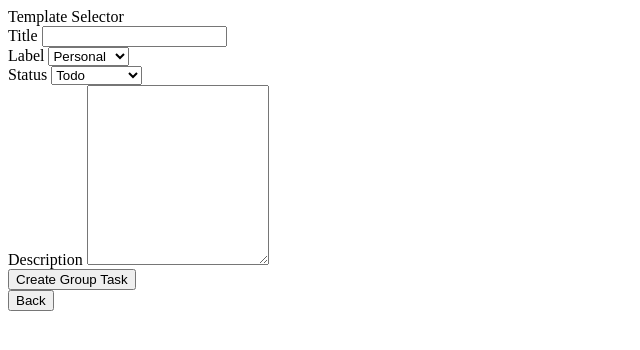
After one commit to circleorange/web-task-mgmt, a Django app: page /groups/1/task/create in a window 1280 px wide. The commit adds this page. Shown: the top 350 px of the page, without its empty margins (0-640 px from the left). Run offline with Django 5.2, Linux system fonts and the light colour scheme.

Commit message:
Group Task Create and Cancel Buttons

```diff
--- /dev/null
+++ b/groups/templates/button_group_task_cancel.html
@@ -0,0 +1,5 @@
+<div class="d-grid mt-4">
+	<button class="btn btn-primary" hx-get="/groups/{{context.group_pk}}">
+		{{button_label}}
+	</button>
+</div>
--- /dev/null
+++ b/groups/templates/button_group_task_submit.html
@@ -0,0 +1,5 @@
+<div class="d-grid mt-4">
+	<button class="btn btn-primary" hx-post="/groups/{{context.group_pk}}/task/create">
+		{{button_label}}
+	</button>
+</div>
--- a/groups/views.py
+++ b/groups/views.py
@@ -1,10 +1,52 @@
 import traceback
 from django.shortcuts import get_object_or_404, redirect, render
 from core.models import Belongs
+from tasks.forms import TaskForm
+from tasks.models import Task
 
 from users.models import CustomUser
 from groups.models import Group
 from .forms import GroupForm
+
+def group_task_list(request):
+    pass
+
+def group_task_create(request, pk):
+    print('group_task_create - Start')
+
+    if request.method == 'GET':
+        context = {
+            "task": TaskForm(),
+            "status_choices": Task.Status.choices,
+            "label_choices": Task.Label.choices,
+            "edit_mode": False,
+            'group_task': True,
+            'group_pk': pk,
+        }
+        return render(request, "task_view.html", { "context": context })
+
+    if request.method == "POST":
+        form = TaskForm(request.POST)
+
+        print(f"task_create.POST.data: {request.POST}")
+
+        if form.is_valid():
+            try:
+                task = form.save(commit = False)
+                task.creator = request.user
+                task.save()
+                print("task_create - Task has been successfully created")
+            except:
+                print("task_create - Failed to create task")
+                traceback.print_exc()
+
+            return redirect("task-list")
+        else:
+            print("task_create - Task has failed form validation")
+
+    print("task_create - Unknown HTTP operation has been received")
+    return render(request, "create_task.html", { "form": TaskForm() })
+
 
 def groups_view(request):
     context = {}
@@ -13,10 +55,10 @@ def groups_view(request):
         user_loggedIn = CustomUser.objects.get(id = request.user.id)
 
         # query Belongs model for user groups
-        user_group_relations = Belongs.objects.filter(user = user_loggedIn)
+        user_belongs = Belongs.objects.filter(user = user_loggedIn)
 
         # extract user groups
-        user_groups = [relation.group for relation in user_group_relations]
+        user_groups = [relation.group for relation in user_belongs]
 
         print(f"groups_view - User Groups: {user_groups}")
 
@@ -36,12 +78,12 @@ def group_get(request, pk):
     """
     Function to retrieve view of specific group
     """
+    # Provide Group details page
     if request.method == "GET":
         try:
             context = {
                 "group": get_object_or_404(Group, pk = pk)
             }
-            print(f"group_get - Group was succesfully retrieved: {pk}")
             return render(request, "group.html", context)
         except:
             print("group_get - Failed to retrieve group")
@@ -49,6 +91,7 @@ def group_get(request, pk):
 
 
 def group_create(request):
+    # Provide Group creation page
     if request.method == "GET":
         try:
             # retrieve the group form and respond to client
@@ -59,13 +102,13 @@ def group_create(request):
         except:
             traceback.print_exc()
 
+    # Handle group creation
     if request.method == "POST":
         group_form = GroupForm(request.POST)
 
         if group_form.is_valid():
 
             group = group_form.save()
-            # group.user.add(request.user)
 
             Belongs.objects.create(
                 user = request.user,
--- a/taskmgmt/urls.py
+++ b/taskmgmt/urls.py
@@ -47,4 +47,5 @@ urlpatterns = [
     path("groups/create", GroupViews.group_create, name="group_create"),
     path("groups/<int:pk>/delete", GroupViews.group_delete, name="group_delete"),
     path("groups/<int:pk>", GroupViews.group_get, name="group_get"),
+    path("groups/<int:pk>/task/create", GroupViews.group_task_create, name="group_task_create"),
 ]
--- /dev/null
+++ b/tasks/templates/button_task_delete.html
@@ -0,0 +1,5 @@
+<div class="d-grid mt-4">
+	<button class="btn btn-primary" hx-post="/task/{{ context.task.pk }}/delete">
+		Delete Task
+	</button>
+</div>
--- a/tasks/templates/task_list.html
+++ b/tasks/templates/task_list.html
@@ -4,11 +4,7 @@
     <div class="card">
       <div class="card-header">Tasks</div>
       <div class="card-body">
-        {% for task in tasks %}
-          {% include "task_component.html" with title=task.title label=task.label status=task.status description=task.description %}
-        {% empty %}
-          <p>No tasks have yet been created</p>
-        {% endfor %}
+        {% include "task_list_component.html" with tasks=tasks %}
       </div>
     </div>
   </div>
--- /dev/null
+++ b/tasks/templates/task_list_component.html
@@ -0,0 +1,4 @@
+{% for task in tasks %} {% include "task_component.html" with title=task.title
+label=task.label status=task.status description=task.description %} {% empty %}
+<p>No tasks have yet been created</p>
+{% endfor %}
--- a/tasks/templates/task_view.html
+++ b/tasks/templates/task_view.html
@@ -1,31 +1,33 @@
 {% if context.edit_mode %}
-<form hx-post="/task/{{ context.task.pk }}/update" hx-target="this" hx-swap="outerHTML" >
+    {% with action_url="/task/"|add:context.task.pk|add:"/update" %}
+    {% endwith %}
+{% elif context.group_task %}
+    {% with action_url="/groups/"|add:context.group_pk|add:"/task/create" %}
+    {% endwith %}
 {% else %}
-<form hx-post="/task/create" hx-target="this" hx-swap="outerHTML" >
+    {% with action_url="/task/create" %}
+    {% endwith %}
 {% endif %}
 
-  {% csrf_token %}
-
+<form hx-post="{{ action_url }}" hx-target="this" hx-swap="outerHTML">
 	<div class="card">
-    <div class="card-header">
-      Template Selector
-    </div>
+		<div class="card-header">Template Selector</div>
 
 		<div class="card-body">
 			<div class="row">
-        {% include "task_primary_fields.html" with edit_mode=context.edit_mode title=context.task.title status=context.task.status description=context.task.description label=context.task.label %}
+				{% include "task_primary_fields.html" with edit_mode=context.edit_mode
+				title=context.task.title status=context.task.status
+				description=context.task.description label=context.task.label %}
 			</div>
 		</div>
 	</div>
 
 	{% if context.edit_mode %}
         {% include "submit_button.html" with button_text="Update Task" %}
-  <div class="d-grid mt-4">
-    <button
-      class="btn btn-primary"
-      hx-post="/task/{{ context.task.pk }}/delete"
-    >Delete Task</button>
-  </div>
+        {% include 'button_task_delete.html' %}
+    {% elif context.group_task %}
+        {% include 'button_group_task_submit.html' with button_label='Create Group Task' %}
+        {% include 'button_group_task_cancel.html' with button_label='Back' %}
 	{% else %}
         {% include "submit_button.html" with button_text="Create Task" %}
 	{% endif %}
```
Also changed, not shown: groups/templates/group.html (+25 -14 lines). Lines whose indentation alone changed are shown as unchanged.
